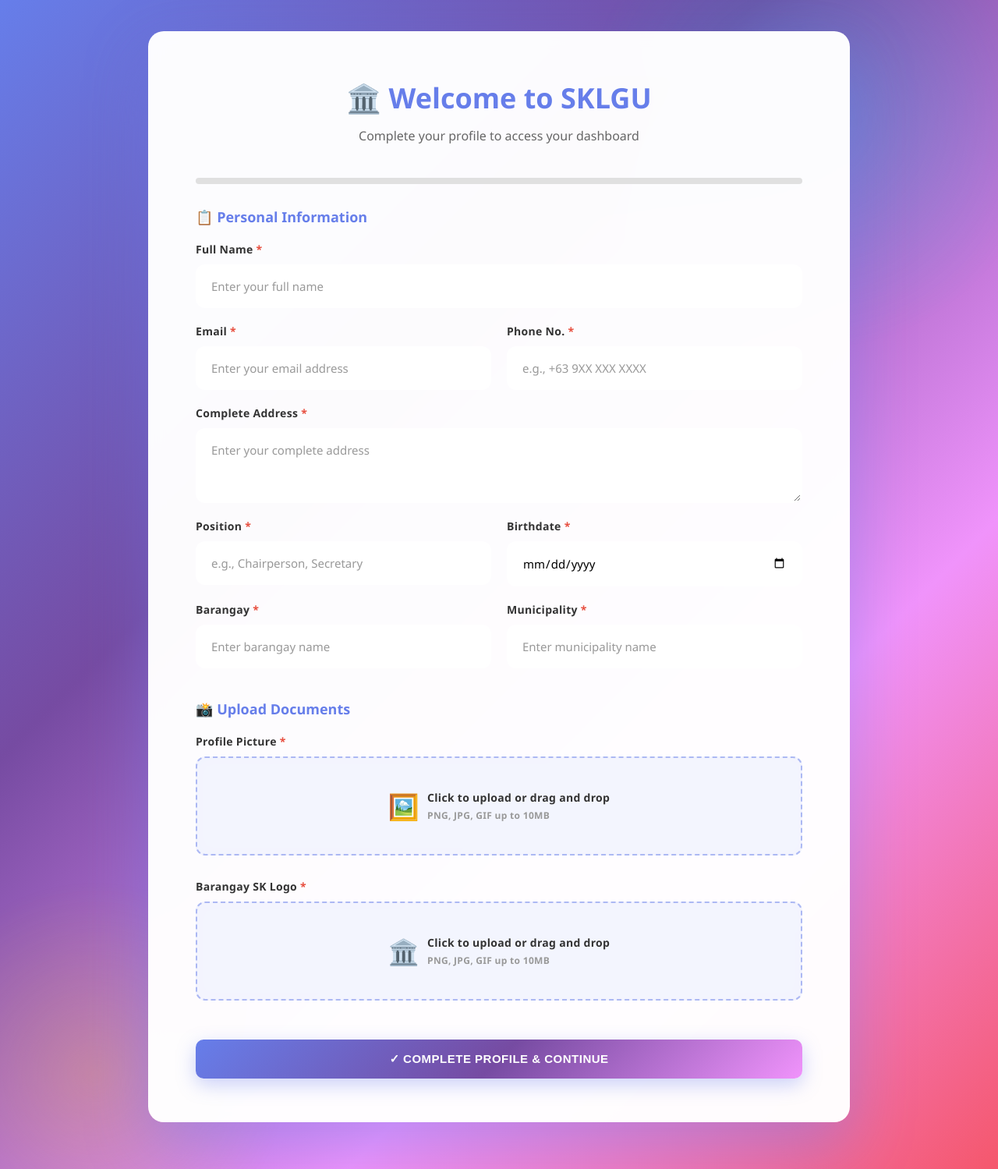
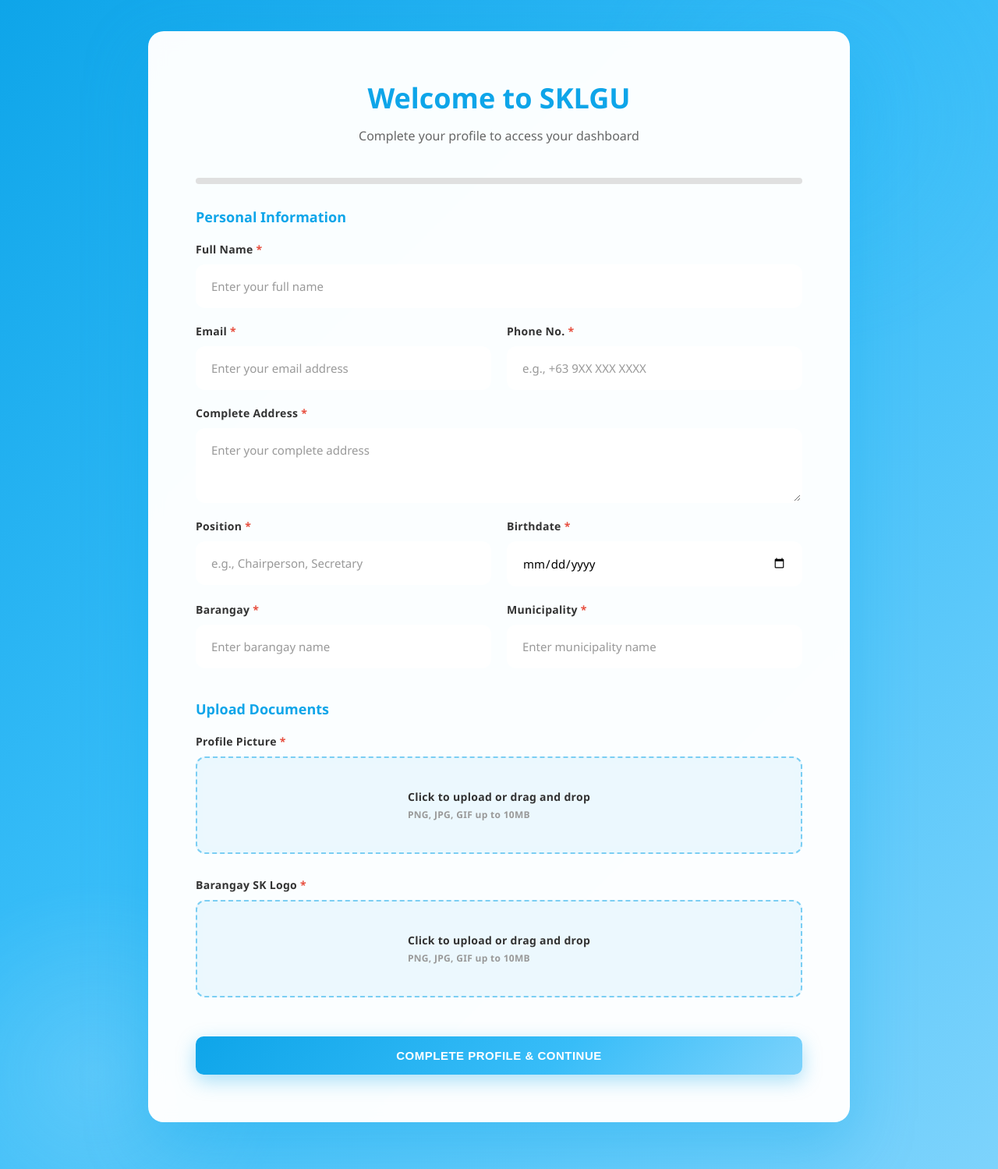
Before and after one commit to jam010203/sklgu-admin-system, a Flask app: template admin_system/templates/user-pre-dashboard.html in a window 1280 px wide. Shown: the whole page at 78% size. Run offline with Flask 3, Linux system fonts and the light colour scheme; the template is opened without the code that fills it, so the values that code supplies are empty.

Commit message:
Update pre-dashboard sky blue theme and remove emojis/icons

```diff
--- a/admin_system/templates/user-pre-dashboard.html
+++ b/admin_system/templates/user-pre-dashboard.html
@@ -13,7 +13,7 @@
 
         body {
             font-family: 'Segoe UI', Tahoma, Geneva, Verdana, sans-serif;
-            background: linear-gradient(135deg, #667eea 0%, #764ba2 35%, #f093fb 70%, #f5576c 100%);
+            background: linear-gradient(135deg, #0ea5e9 0%, #38bdf8 45%, #7dd3fc 100%);
             min-height: 100vh;
             display: flex;
             justify-content: center;
@@ -30,7 +30,7 @@
             right: -5%;
             width: 600px;
             height: 600px;
-            background: radial-gradient(circle, #00d4ff 0%, transparent 70%);
+            background: radial-gradient(circle, #38bdf8 0%, transparent 70%);
             border-radius: 50%;
             opacity: 0.25;
             z-index: 0;
@@ -43,7 +43,7 @@
             left: -10%;
             width: 500px;
             height: 500px;
-            background: radial-gradient(circle, #ffd700 0%, transparent 70%);
+            background: radial-gradient(circle, #bae6fd 0%, transparent 70%);
             border-radius: 50%;
             opacity: 0.2;
             z-index: 0;
@@ -52,7 +52,7 @@
         .container {
             background: rgba(255, 255, 255, 0.98);
             border-radius: 20px;
-            box-shadow: 0 30px 80px rgba(102, 126, 234, 0.4);
+            box-shadow: 0 30px 80px rgba(14, 165, 233, 0.35);
             max-width: 900px;
             width: 100%;
             padding: 60px;
@@ -70,7 +70,7 @@
         }
 
         .header h1 {
-            color: #667eea;
+            color: #0ea5e9;
             font-size: 36px;
             margin-bottom: 12px;
             font-weight: 700;
@@ -93,7 +93,7 @@
 
         .progress-fill {
             height: 100%;
-            background: linear-gradient(90deg, #667eea 0%, #764ba2 100%);
+            background: linear-gradient(90deg, #0ea5e9 0%, #38bdf8 100%);
             width: 0%;
             transition: width 0.3s ease;
         }
@@ -141,8 +141,8 @@
         input:focus,
         textarea:focus {
             outline: none;
-            border-color: #667eea;
-            box-shadow: 0 0 0 4px rgba(102, 126, 234, 0.15), inset 0 0 0 1px rgba(102, 126, 234, 0.1);
+            border-color: #0ea5e9;
+            box-shadow: 0 0 0 4px rgba(14, 165, 233, 0.15), inset 0 0 0 1px rgba(14, 165, 233, 0.1);
             background: rgba(255, 255, 255, 0.98);
         }
 
@@ -169,29 +169,28 @@
             align-items: center;
             justify-content: center;
             padding: 40px;
-            border: 2px dashed rgba(102, 126, 234, 0.5);
+            border: 2px dashed rgba(14, 165, 233, 0.5);
             border-radius: 12px;
             cursor: pointer;
             transition: all 0.3s ease;
-            background: rgba(102, 126, 234, 0.08);
+            background: rgba(14, 165, 233, 0.08);
             backdrop-filter: blur(10px);
         }
 
         .file-input-label:hover {
-            background: rgba(102, 126, 234, 0.12);
-            border-color: #667eea;
+            background: rgba(14, 165, 233, 0.12);
+            border-color: #0ea5e9;
             transform: translateY(-2px);
         }
 
         .file-input-label.active {
-            background: rgba(102, 126, 234, 0.15);
-            border-color: #667eea;
-            box-shadow: 0 0 0 4px rgba(102, 126, 234, 0.1);
+            background: rgba(14, 165, 233, 0.15);
+            border-color: #0ea5e9;
+            box-shadow: 0 0 0 4px rgba(14, 165, 233, 0.1);
         }
 
         .file-icon {
-            font-size: 32px;
-            margin-right: 10px;
+            display: none;
         }
 
         .file-text {
@@ -250,14 +249,14 @@
         }
 
         .btn-primary {
-            background: linear-gradient(135deg, #667eea 0%, #764ba2 50%, #f093fb 100%);
+            background: linear-gradient(135deg, #0ea5e9 0%, #38bdf8 60%, #7dd3fc 100%);
             color: white;
-            box-shadow: 0 8px 25px rgba(102, 126, 234, 0.35);
+            box-shadow: 0 8px 25px rgba(14, 165, 233, 0.35);
         }
 
         .btn-primary:hover {
             transform: translateY(-4px);
-            box-shadow: 0 12px 35px rgba(102, 126, 234, 0.4);
+            box-shadow: 0 12px 35px rgba(14, 165, 233, 0.4);
         }
 
         .btn-primary:disabled {
@@ -334,7 +333,7 @@
 <body>
     <div class="container">
         <div class="header">
-            <h1>🏛️ Welcome to SKLGU</h1>
+            <h1>Welcome to SKLGU</h1>
             <p>Complete your profile to access your dashboard</p>
         </div>
 
@@ -346,7 +345,7 @@
 
         <form id="profileForm">
             <!-- Personal Information Section -->
-            <h3 style="color: #667eea; margin-bottom: 20px; font-size: 18px;">📋 Personal Information</h3>
+            <h3 style="color: #0ea5e9; margin-bottom: 20px; font-size: 18px;">Personal Information</h3>
 
             <div class="form-grid full">
                 <div class="form-group">
@@ -396,14 +395,13 @@
             </div>
 
             <!-- File Upload Section -->
-            <h3 style="color: #667eea; margin-top: 40px; margin-bottom: 20px; font-size: 18px;">📸 Upload Documents</h3>
+            <h3 style="color: #0ea5e9; margin-top: 40px; margin-bottom: 20px; font-size: 18px;">Upload Documents</h3>
 
             <div class="form-group">
                 <label for="profilePicture">Profile Picture <span class="required">*</span></label>
                 <div class="file-input-wrapper">
                     <input type="file" id="profilePicture" name="profilePicture" accept="image/*" required>
                     <label for="profilePicture" class="file-input-label" onclick="document.getElementById('profilePicture').click()">
-                        <span class="file-icon">🖼️</span>
                         <div class="file-text">
                             <h3>Click to upload or drag and drop</h3>
                             <p>PNG, JPG, GIF up to 10MB</p>
@@ -418,7 +416,6 @@
                 <div class="file-input-wrapper">
                     <input type="file" id="brgyLogo" name="brgyLogo" accept="image/*" required>
                     <label for="brgyLogo" class="file-input-label" onclick="document.getElementById('brgyLogo').click()">
-                        <span class="file-icon">🏛️</span>
                         <div class="file-text">
                             <h3>Click to upload or drag and drop</h3>
                             <p>PNG, JPG, GIF up to 10MB</p>
@@ -429,7 +426,7 @@
             </div>
 
             <div class="button-group">
-                <button type="submit" class="btn btn-primary">✓ Complete Profile & Continue</button>
+                <button type="submit" class="btn btn-primary">Complete Profile & Continue</button>
             </div>
         </form>
     </div>
@@ -461,7 +458,7 @@
 
             input.addEventListener('change', function() {
                 if (this.files.length > 0) {
-                    preview.textContent = '✓ ' + this.files[0].name + ' uploaded';
+                    preview.textContent = 'Uploaded: ' + this.files[0].name;
                     preview.classList.add('active');
                     label.classList.add('active');
                     updateProgress();
@@ -483,7 +480,7 @@
                 label.classList.remove('active');
                 input.files = e.dataTransfer.files;
                 if (input.files.length > 0) {
-                    preview.textContent = '✓ ' + input.files[0].name + ' uploaded';
+                    preview.textContent = 'Uploaded: ' + input.files[0].name;
                     preview.classList.add('active');
                     label.classList.add('active');
                     updateProgress();
@@ -526,19 +523,19 @@
 
                 if (data.success) {
                     messageDiv.className = 'message success';
-                    messageDiv.textContent = '✓ Profile completed successfully! Redirecting...';
+                    messageDiv.textContent = 'Profile completed successfully. Redirecting...';
                     messageDiv.style.display = 'block';
                     setTimeout(() => {
                         window.location.href = '/user-dashboard';
                     }, 1500);
                 } else {
                     messageDiv.className = 'message error';
-                    messageDiv.textContent = '✗ ' + data.message;
+                    messageDiv.textContent = data.message;
                     messageDiv.style.display = 'block';
                 }
             } catch (error) {
                 messageDiv.className = 'message error';
-                messageDiv.textContent = '✗ Error completing profile';
+                messageDiv.textContent = 'Error completing profile';
                 messageDiv.style.display = 'block';
             }
         });
```
